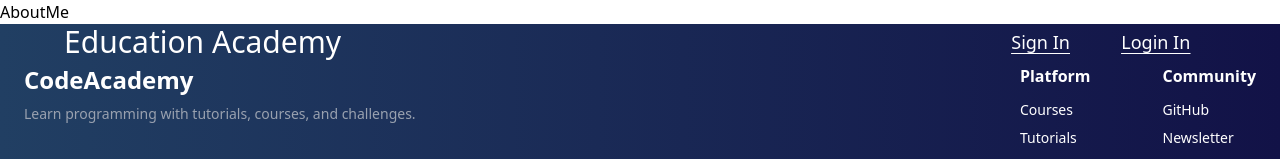
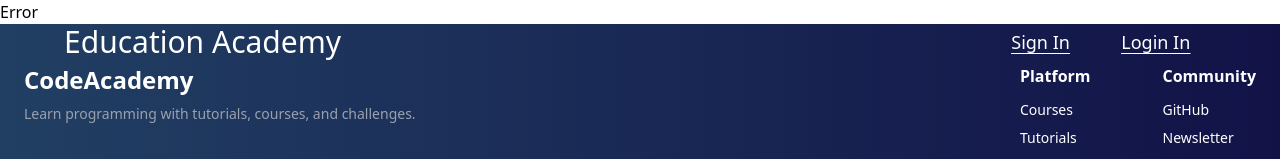
Before and after one commit to MoKhalid99/Algorithm-Web, a React (Vite) app: page /AboutMe in a window 1280 px wide. Shown: the top 159 px of the page. Built offline with nearby package versions, Linux system fonts and the light colour scheme; a web font is replaced by a local one.

Commit message:
editing app.jsx file also editing path file back to about us

```diff
--- a/src/App.jsx
+++ b/src/App.jsx
@@ -3,7 +3,7 @@
 import { createBrowserRouter, RouterProvider } from "react-router-dom";
 import Layout from "./components/Layout/Layout";
 import Home from "./components/Home/Home";
-import AboutMe from "./components/AboutMe/AboutMe";
+import AboutUs from "./components/AboutUs/AboutUs"
 import ExtraCourses from "./components/ExtraCourses/ExtraCourses";
 import CollageCourses from "./components/collageCourses/collageCourses";
 import ContactUs from "./components/ContactUs/ContactUs";
@@ -48,8 +48,8 @@
         element: <Chatting />,
       },
       {
-        path: "AboutMe",
-        element: <AboutMe />,
+        path: "AboutUs",
+        element: <AboutUs />,
       },
       {
         path: "ContactUs",
--- a/src/components/AboutMe/AboutMe.jsx
+++ /dev/null
@@ -1,7 +0,0 @@
-import React from 'react'
-
-export default function AboutMe() {
-  return (
-    <div>AboutMe</div>
-  )
-}
```
